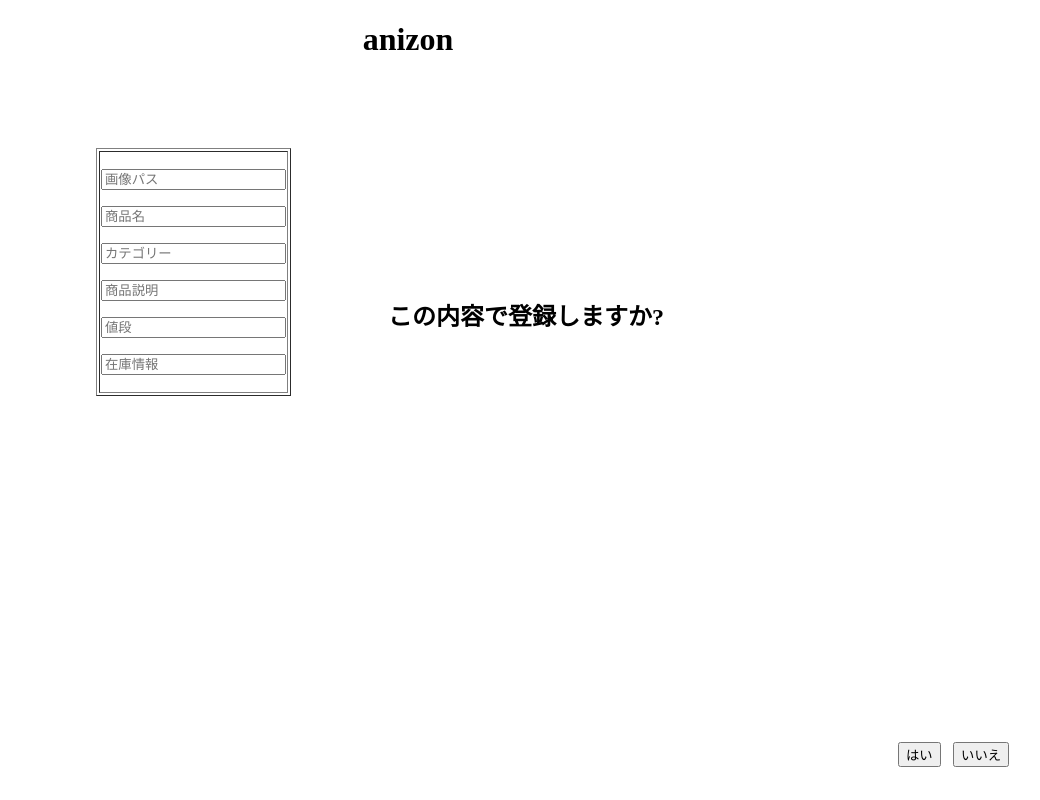
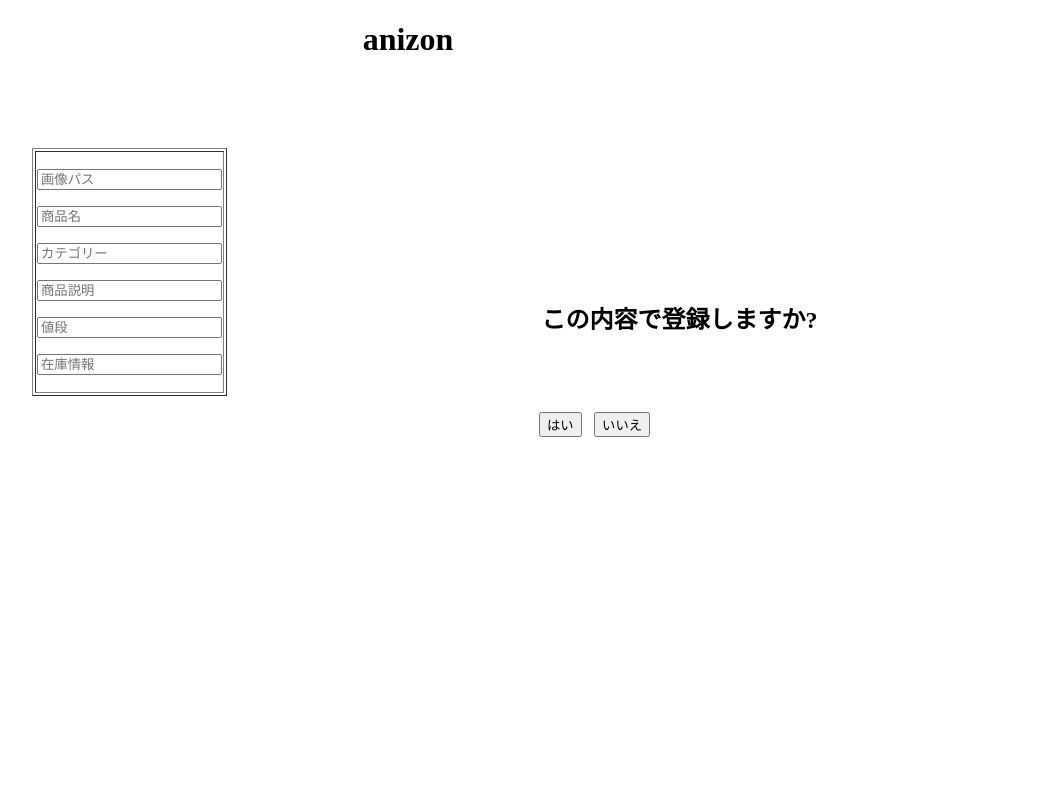
Before and after one commit to ryuuki11/ANIZON, a PHP site: page /html/g-2-1-7.html in a window 1280 px wide. Shown: the whole page, without its empty margins (232-1272 px from the left). Run offline with PHP 8.4, Linux system fonts and the light colour scheme.

Commit message:
ボタンやテキストの位置の修正

```diff
--- a/管理側/css/g-2-1-1.css
+++ b/管理側/css/g-2-1-1.css
@@ -10,7 +10,7 @@ table{
 }
 
 .button{
-    position:fixed;
+    position:absolute;
     top: 20px;
     right: 20px;
 }
@@ -22,7 +22,7 @@ button{
 }
 
 .button2{
-    position:fixed;
+    position:absolute;
     top: 20px;
     left: 20px;
     margin-left: 300px;
--- a/管理側/css/g-2-1-7.css
+++ b/管理側/css/g-2-1-7.css
@@ -3,20 +3,20 @@ h1{
 }
 
 table{
-    margin-left: 25vw;
+    margin-left: 20vw;
     margin-top: 50px;
     width: 10vw;
 }
 
 h2{
     position: absolute;
-    bottom: 35vw;
-    right: 30vw;
+    top: 35vh;
+    right: 18vw;
 
 }
 
 .brn{
     position: absolute;
-    bottom: 30px;
-    right: 25px
+    bottom: 45vh;
+    right: 30vw;
 }
--- a/管理側/html/g-2-1-1.html
+++ b/管理側/html/g-2-1-1.html
@@ -9,7 +9,7 @@
 <body>
         <h1>anizon</h1><br>
             <div class="button2">
-                <form action="g-2-1-4" method="post">
+                <form action="g-2-1-4.html" method="post">
                     <button type="submit">景品</button>
                 </form>
             </div>
```
